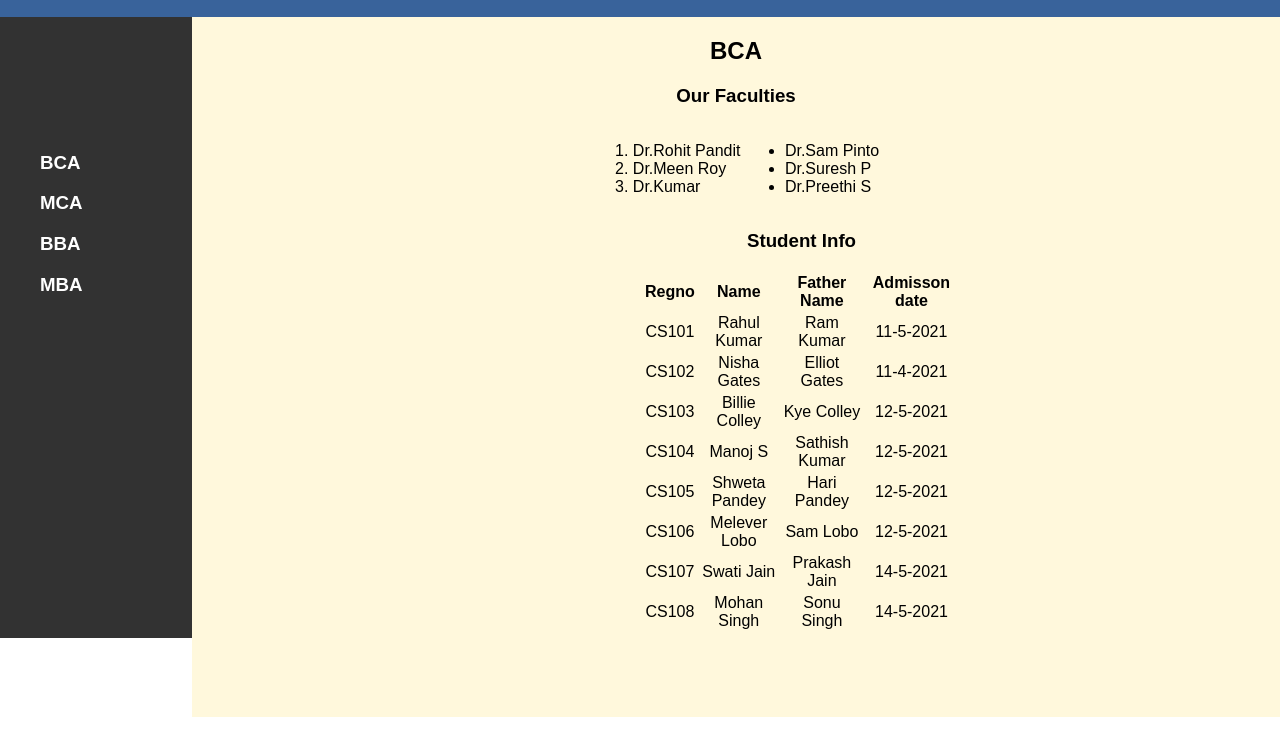
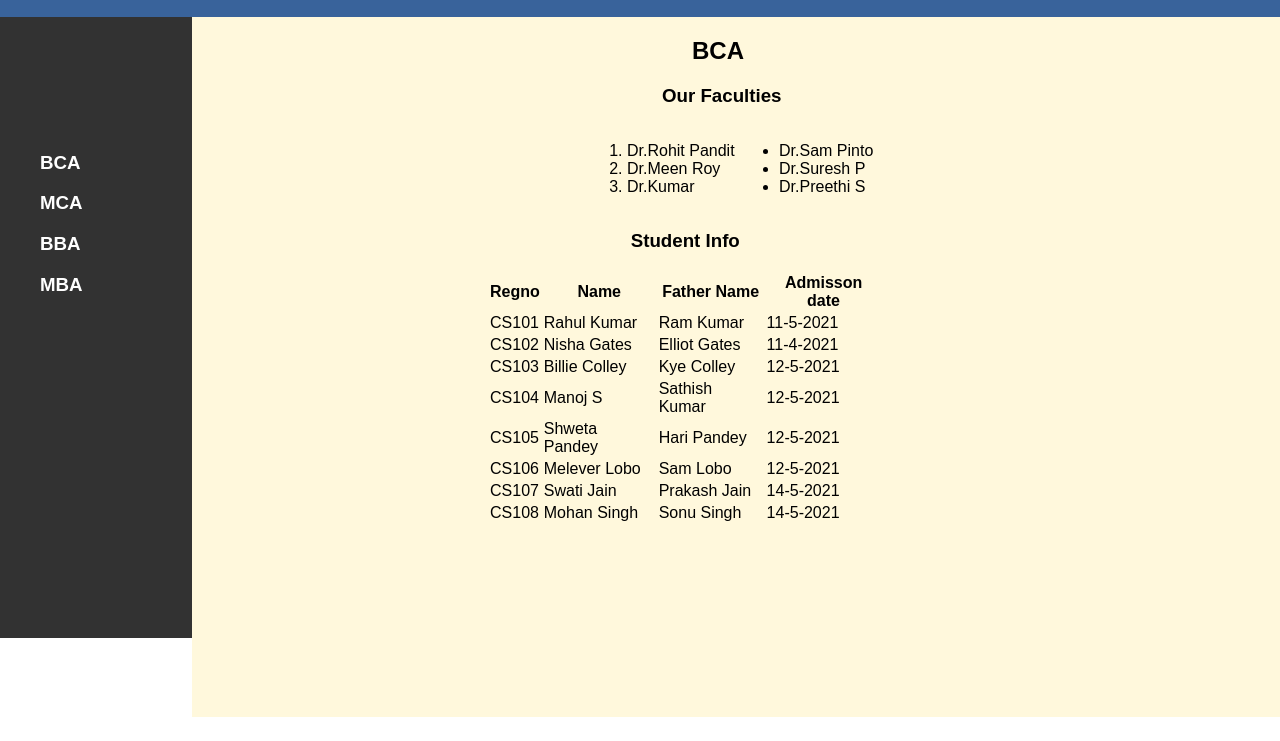
Before and after one commit to anushgs/Asynchronous-Task_01, a plain HTML site: page index.html in a window 1280 px wide. Shown: the part 83-824 px from the top of the page. After the commit the page ends 800 px from the top, so only its background shows below. Drawn offline with Linux system fonts and the light colour scheme.

Commit message:
Final 2.1

```diff
--- a/mystyles.css
+++ b/mystyles.css
@@ -13,7 +13,7 @@ body {
 }
 
 .schl_heading h1 {
-  padding-left: 250px;
+  /* padding-left: 100px; */
   color: white;
   padding-top: 10px;
 }
@@ -58,18 +58,21 @@ a:active {
   height: 100%;
   width: 85%;
   display: inline-block;
-  text-align: center;
+
 }
 .content h2 {
   margin-top: 100px;
   padding-top: 20px;
+  margin-left: 500px;
 }
 
-.teachers p {
-  padding-top: 5px;
+.teachers h3 {
+  margin-left: 470px;
 }
+
 .teachers ol {
   text-align: justify;
+  margin-left: 395px;
   display: inline-block;
 }
 
@@ -78,7 +81,7 @@ a:active {
   display: inline-block;
 }
 .student_info {
-  margin-left: 450px;
+  margin-left: 295px;
 }
 table {
   width: 50%;
```
